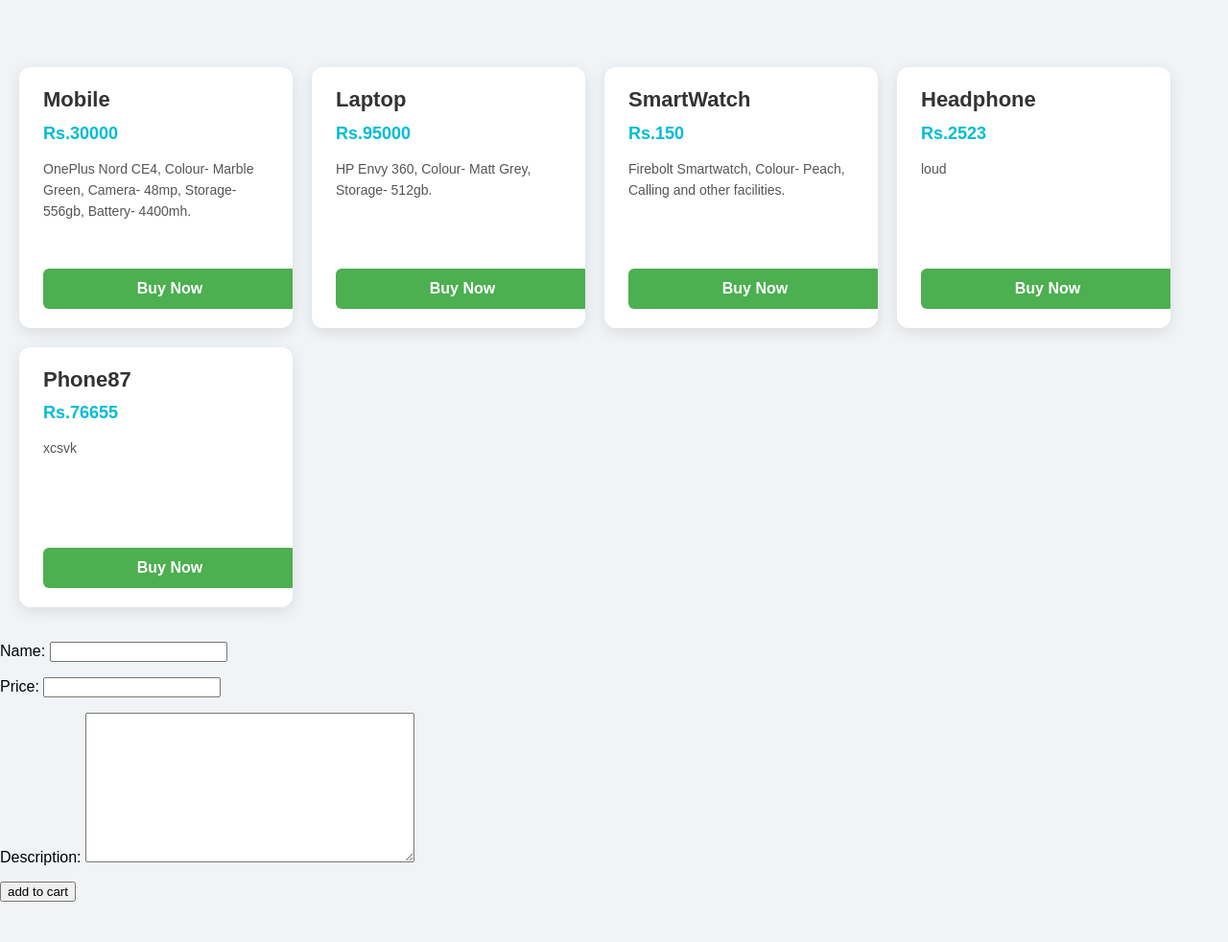
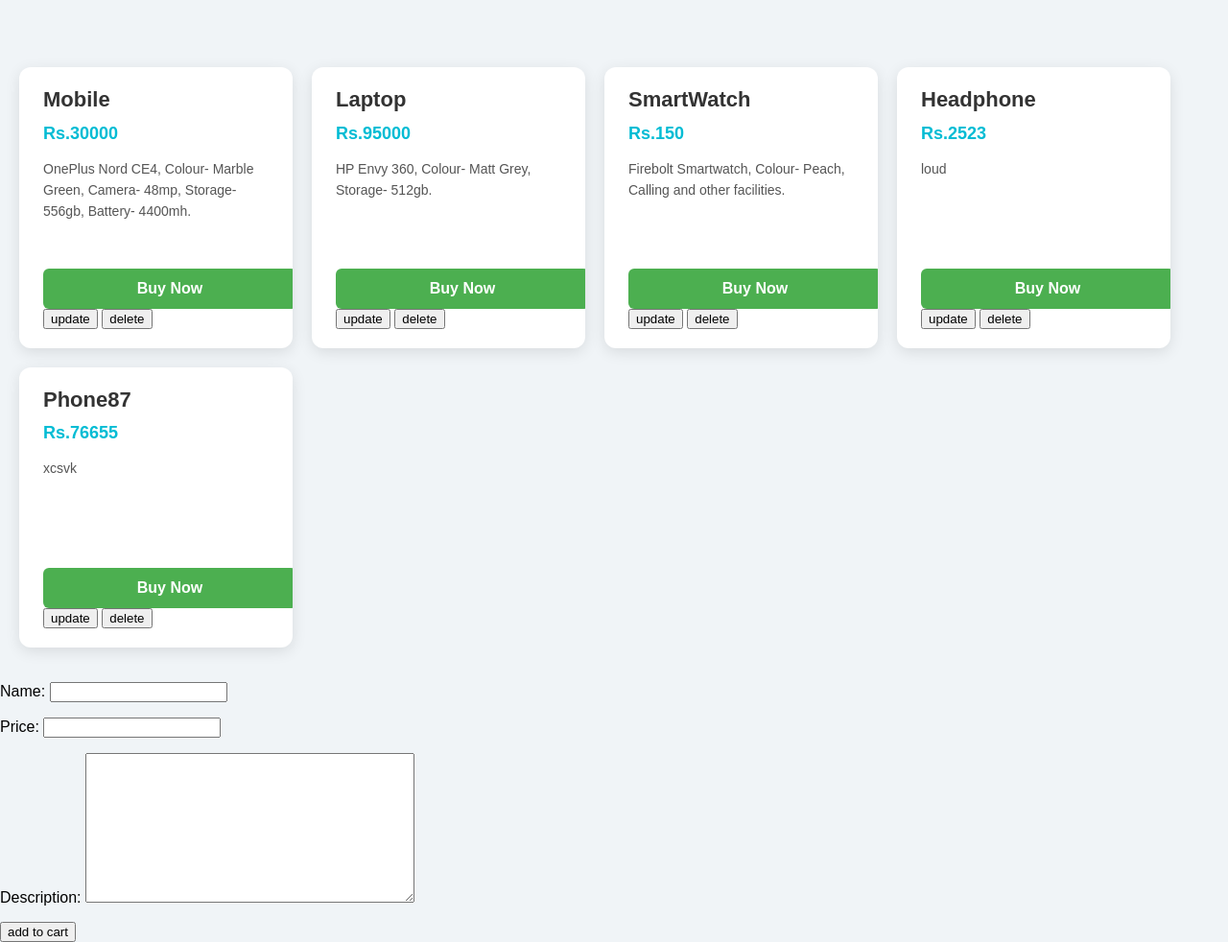
Before and after one commit to anshulgitsample/flipkart, a Django app: page /electronics/product/ in a window 1280 px wide. Shown: the whole page at 96% size. Before the commit the page ends 940 px from the top, so only its background shows below. Run offline with Django 5.2, Linux system fonts and the light colour scheme; data comes from the database, SQL or seed files in the repository; both versions use the stored data as it was after the commit.

Commit message:
third commit

```diff
--- a/electronics/templates/electronics/product_detail.html
+++ b/electronics/templates/electronics/product_detail.html
@@ -135,6 +135,8 @@
                 <div class="product-price">Rs.{{ pro.price }}</div>
                 <div class="product-description">{{ pro.description }}</div>
                 <a href="#" class="buy-button">Buy Now</a>
+                <a href="{% url 'update_product' pro.id %}"><button type="button">update</button></a>
+                <a href="{% url 'delete_product' pro.id %}"><button type="button">delete</button></a>
             </div>
         {% endfor %}
     </div>
--- /dev/null
+++ b/electronics/templates/electronics/update_product.html
@@ -0,0 +1,6 @@
+<h2>update product</h2>
+<form method="post">
+    {% csrf_token %}
+    {{form.as_p }}
+    <button type="submit">save changes</button>
+</form>
--- a/electronics/urls.py
+++ b/electronics/urls.py
@@ -2,5 +2,7 @@ from django.urls import path
 from electronics import views
 
 urlpatterns = [
-    path('product/', views.product_detail, name='product_detail')
+    path('product/', views.product_detail, name='product_detail'),
+    path('update/<int:id>',views.update_product,name='update_product'),
+    path('delete_product/<int:id>',views.delete_product,name='delete_product'),
 ]
--- a/electronics/views.py
+++ b/electronics/views.py
@@ -1,4 +1,4 @@
-from django.shortcuts import render
+from django.shortcuts import render,redirect ,get_object_or_404
 from .models import Product
 from .forms import ProductForm
 
@@ -13,4 +13,25 @@ def product_detail(request):
         form=ProductForm(request.POST)
         if form.is_valid():
             form.save()
+            form=ProductForm()
     return render(request, 'electronics/product_detail.html', {"prod":prod,"form":form})
+
+
+def update_product(request,id):
+    prod=get_object_or_404(Product,id=id)
+
+    if request.method=='POST':
+        form=ProductForm(request.POST,instance=prod)
+        if form.is_valid():
+            form.save()
+            return redirect('product_detail')
+    else:
+        form=ProductForm(instance=prod)
+
+    return render(request,'electronics/update_product.html',{'form':form,"prod":prod})
+
+
+def delete_product(request,id):
+    prod=get_object_or_404(Product,id=id)
+    prod.delete()
+    return redirect("product_detail")
```
Also changed, not shown: db.sqlite3.
